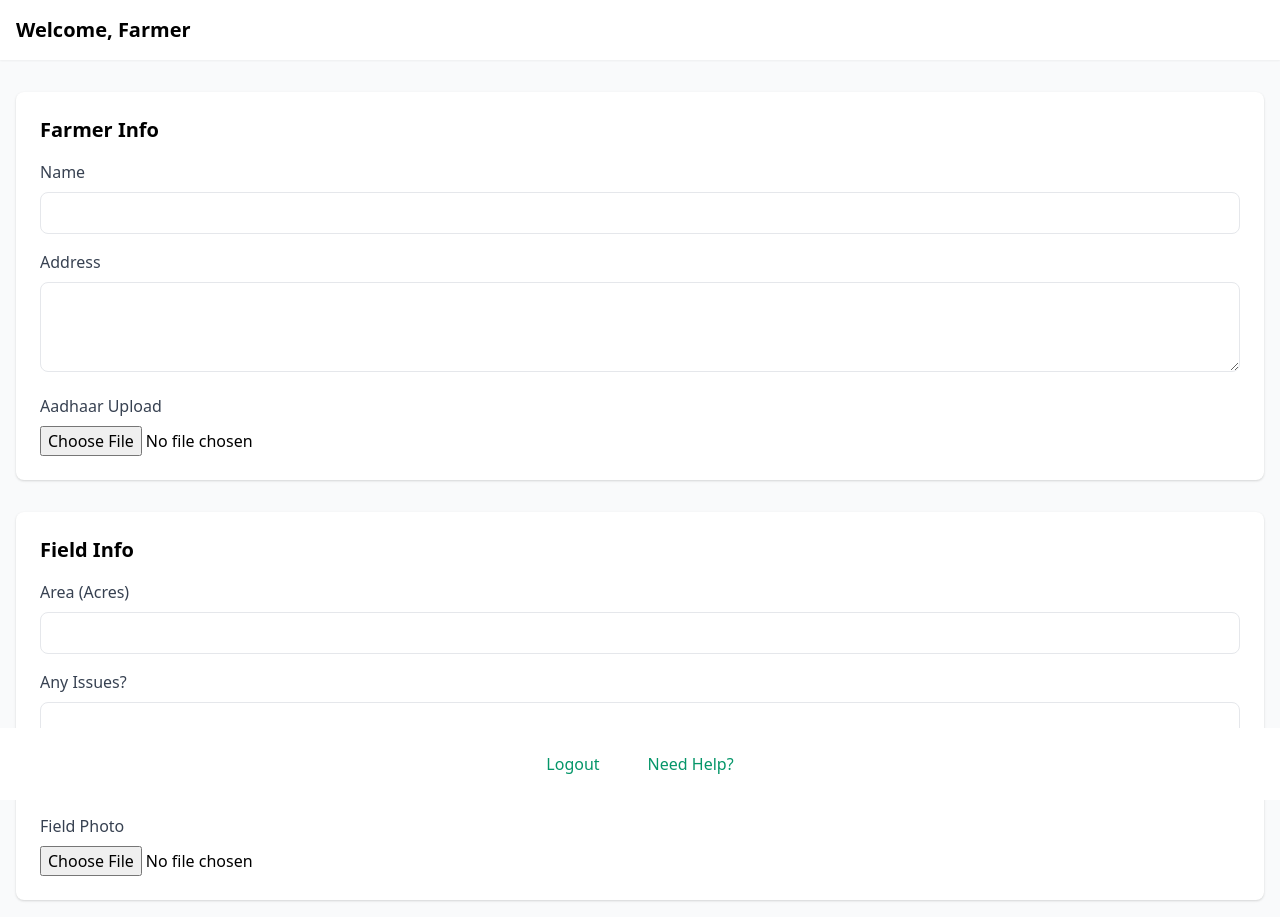
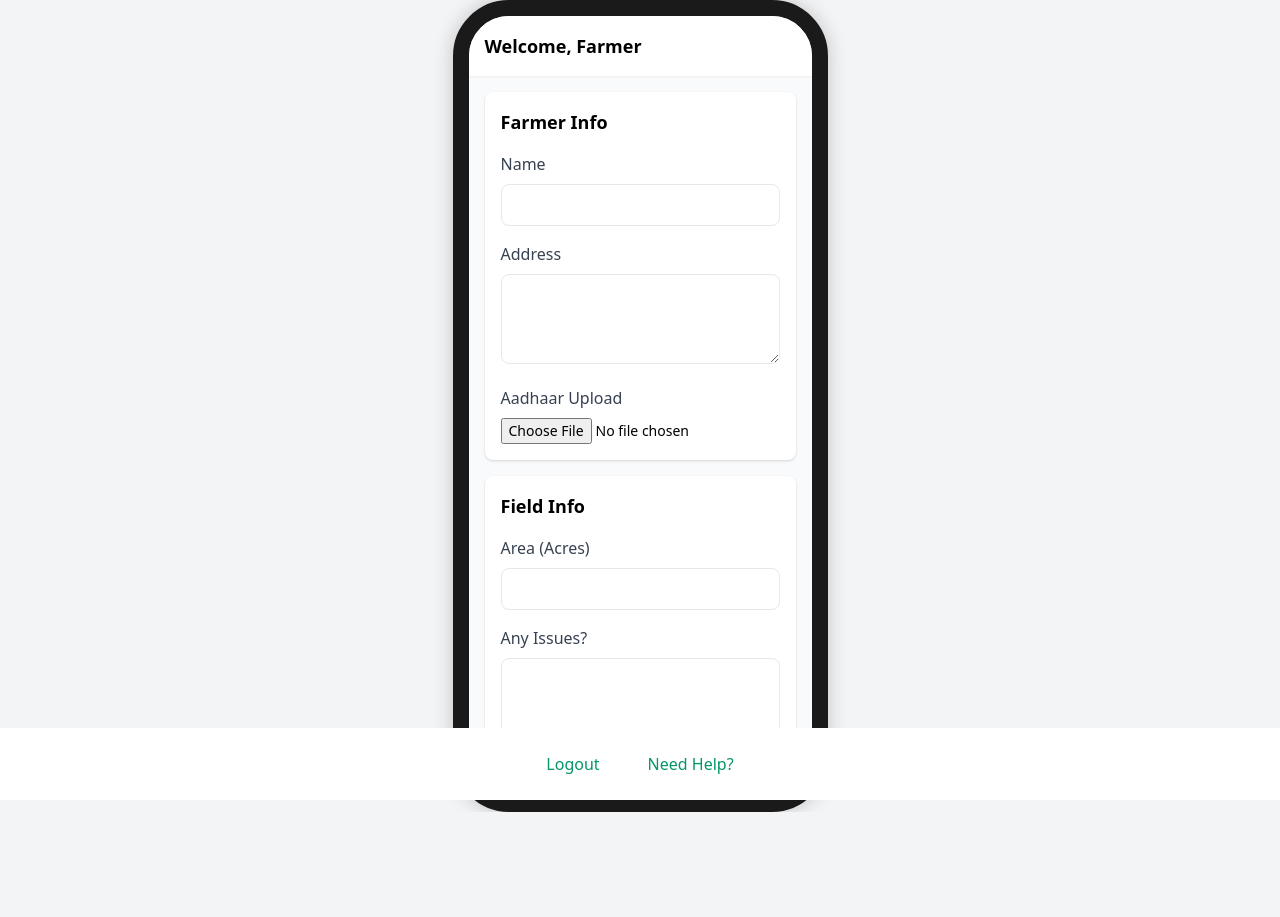
Before and after one commit to noddysnots/farmer-app, a plain HTML site: page dashboard.html in a window 1280 px wide. Shown: the top 917 px of the page. After the commit the page ends 812 px from the top, so only its background shows below. Drawn offline with nearby package versions, Linux system fonts and the light colour scheme.

Commit message:
Update dashboard.html

```diff
--- a/dashboard.html
+++ b/dashboard.html
@@ -4,6 +4,30 @@
     <title>Varaha Earth - Dashboard</title>
     <meta name="viewport" content="width=device-width, initial-scale=1.0">
     <link href="https://unpkg.com/tailwindcss@^2/dist/tailwind.min.css" rel="stylesheet">
+    <style>
+        .phone-frame {
+            width: 375px;
+            height: 812px;
+            border: 16px solid #1a1a1a;
+            border-radius: 56px;
+            overflow: hidden;
+            position: relative;
+            box-shadow: 0 0 20px rgba(0,0,0,0.2);
+        }
+        .phone-screen {
+            width: 100%;
+            height: 100%;
+            overflow-y: auto;
+        }
+        @media (max-width: 640px) {
+            .phone-frame {
+                width: 100%;
+                height: 100vh;
+                border: none;
+                border-radius: 0;
+            }
+        }
+    </style>
     <script>
         function handleSubmit(event) {
             event.preventDefault();
@@ -14,70 +38,72 @@
         }
     </script>
 </head>
-<body>
-    <div class="min-h-screen bg-gray-50 pb-16">
+<body class="bg-gray-100 min-h-screen flex items-center justify-center">
+    <div class="phone-frame bg-white">
+        <div class="phone-screen">
+            <div class="min-h-full bg-gray-50 pb-16">
                 <header class="bg-white shadow-sm">
-            <div class="max-w-7xl mx-auto px-4 py-4">
-                <h1 class="text-lg md:text-xl font-semibold">Welcome, Farmer</h1>
+                    <div class="px-4 py-4">
+                        <h1 class="text-lg font-semibold">Welcome, Farmer</h1>
                     </div>
                 </header>
 
-        <main class="max-w-7xl mx-auto px-4 py-4 md:py-8">
-            <form onsubmit="handleSubmit(event)" class="space-y-4 md:space-y-8">
+                <main class="px-4 py-4">
+                    <form onsubmit="handleSubmit(event)" class="space-y-4">
                         <!-- Farmer Info Section -->
-                <section class="bg-white p-4 md:p-6 rounded-lg shadow">
-                    <h2 class="text-lg md:text-xl font-semibold mb-4">Farmer Info</h2>
+                        <section class="bg-white p-4 rounded-lg shadow">
+                            <h2 class="text-lg font-semibold mb-4">Farmer Info</h2>
                             <div class="space-y-4">
                                 <div>
                                     <label class="block text-gray-700 mb-2">Name</label>
-                            <input name="farmerName" class="w-full px-3 py-2 md:px-4 md:py-2 border rounded-lg text-base">
+                                    <input name="farmerName" class="w-full px-3 py-2 border rounded-lg text-base">
                                 </div>
 
                                 <div>
                                     <label class="block text-gray-700 mb-2">Address</label>
-                            <textarea name="address" class="w-full px-3 py-2 md:px-4 md:py-2 border rounded-lg text-base" rows="3"></textarea>
+                                    <textarea name="address" class="w-full px-3 py-2 border rounded-lg text-base" rows="3"></textarea>
                                 </div>
 
                                 <div>
                                     <label class="block text-gray-700 mb-2">Aadhaar Upload</label>
-                            <input type="file" name="aadhaar" class="w-full text-sm md:text-base" accept="image/*" capture="camera">
+                                    <input type="file" name="aadhaar" class="w-full text-sm" accept="image/*" capture="camera">
                                 </div>
                             </div>
                         </section>
 
                         <!-- Field Info Section -->
-                <section class="bg-white p-4 md:p-6 rounded-lg shadow">
-                    <h2 class="text-lg md:text-xl font-semibold mb-4">Field Info</h2>
+                        <section class="bg-white p-4 rounded-lg shadow">
+                            <h2 class="text-lg font-semibold mb-4">Field Info</h2>
                             <div class="space-y-4">
                                 <div>
                                     <label class="block text-gray-700 mb-2">Area (Acres)</label>
-                            <input name="area" type="number" step="0.01" class="w-full px-3 py-2 md:px-4 md:py-2 border rounded-lg text-base">
+                                    <input name="area" type="number" step="0.01" class="w-full px-3 py-2 border rounded-lg text-base">
                                 </div>
 
                                 <div>
                                     <label class="block text-gray-700 mb-2">Any Issues?</label>
-                            <textarea name="issues" class="w-full px-3 py-2 md:px-4 md:py-2 border rounded-lg text-base" rows="3"></textarea>
+                                    <textarea name="issues" class="w-full px-3 py-2 border rounded-lg text-base" rows="3"></textarea>
                                 </div>
 
                                 <div>
                                     <label class="block text-gray-700 mb-2">Field Photo</label>
-                            <input type="file" name="fieldPhoto" class="w-full text-sm md:text-base" accept="image/*" capture="camera">
+                                    <input type="file" name="fieldPhoto" class="w-full text-sm" accept="image/*" capture="camera">
                                 </div>
                             </div>
                         </section>
 
                         <!-- Survey Info Section -->
-                <section class="bg-white p-4 md:p-6 rounded-lg shadow">
-                    <h2 class="text-lg md:text-xl font-semibold mb-4">Survey Info</h2>
+                        <section class="bg-white p-4 rounded-lg shadow">
+                            <h2 class="text-lg font-semibold mb-4">Survey Info</h2>
                             <div class="space-y-4">
                                 <div>
                                     <label class="block text-gray-700 mb-2">Surveyor Info</label>
-                            <input name="surveyorInfo" class="w-full px-3 py-2 md:px-4 md:py-2 border rounded-lg text-base">
+                                    <input name="surveyorInfo" class="w-full px-3 py-2 border rounded-lg text-base">
                                 </div>
 
                                 <div>
                                     <label class="block text-gray-700 mb-2">Tillage</label>
-                            <select name="tillage" class="w-full px-3 py-2 md:px-4 md:py-2 border rounded-lg text-base">
+                                    <select name="tillage" class="w-full px-3 py-2 border rounded-lg text-base">
                                         <option value="zero">Zero Till</option>
                                         <option value="with">With Till</option>
                                     </select>
@@ -96,7 +122,7 @@
 
                                 <div>
                                     <label class="block text-gray-700 mb-2">Residue Info</label>
-                            <textarea name="residueInfo" class="w-full px-3 py-2 md:px-4 md:py-2 border rounded-lg text-base" rows="3"></textarea>
+                                    <textarea name="residueInfo" class="w-full px-3 py-2 border rounded-lg text-base" rows="3"></textarea>
                                 </div>
                             </div>
                         </section>
@@ -108,11 +134,13 @@
                 </main>
 
                 <nav class="fixed bottom-0 left-0 right-0 bg-white shadow-up p-4">
-            <div class="max-w-7xl mx-auto flex justify-center gap-4">
+                    <div class="flex justify-center gap-4">
                         <a href="index.html" class="px-4 py-2 text-green-600 hover:bg-green-50 rounded text-base">Logout</a>
                         <button class="px-4 py-2 text-green-600 hover:bg-green-50 rounded text-base">Need Help?</button>
                     </div>
                 </nav>
             </div>
+        </div>
+    </div>
 </body>
 </html>
```
Lines whose indentation alone changed are shown as unchanged.
